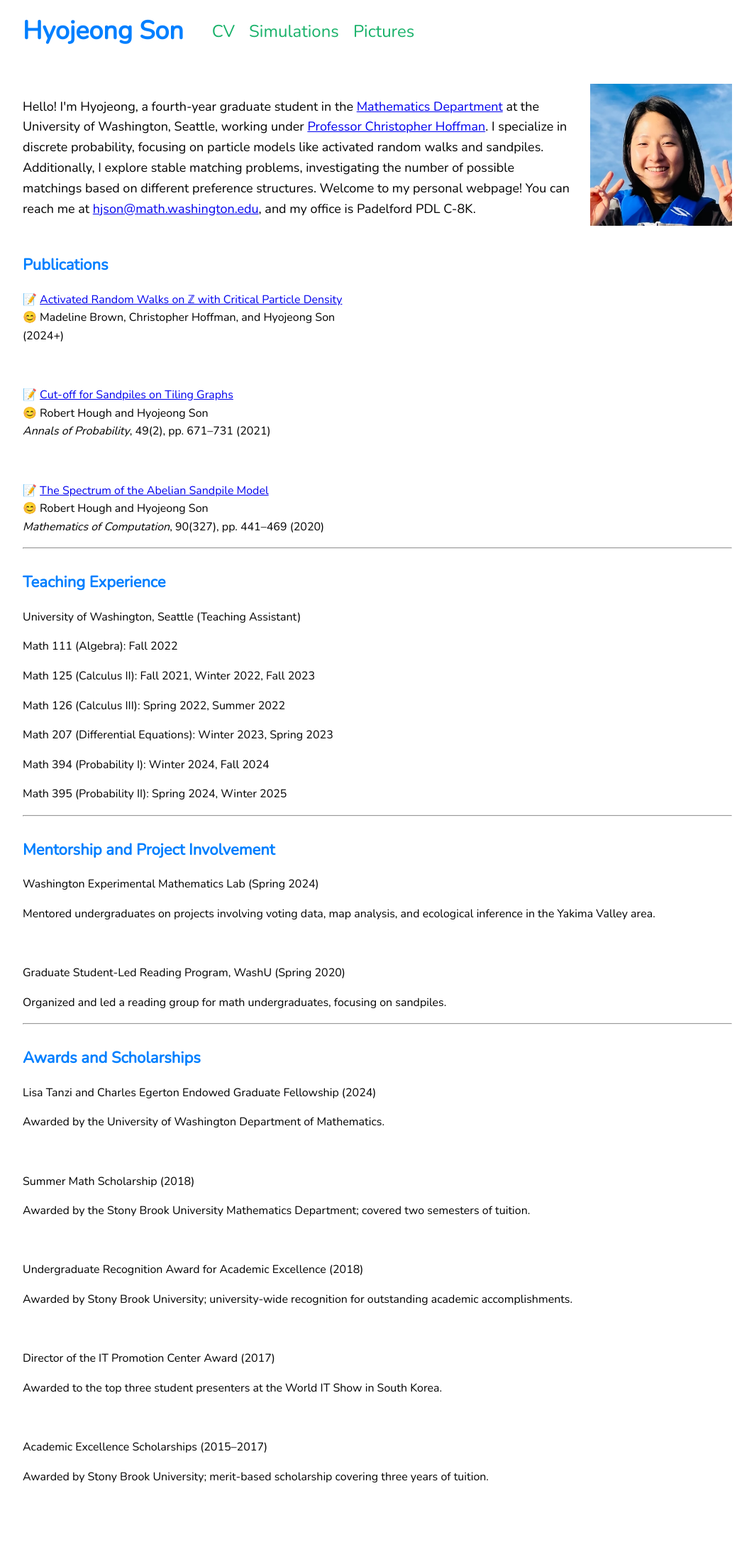
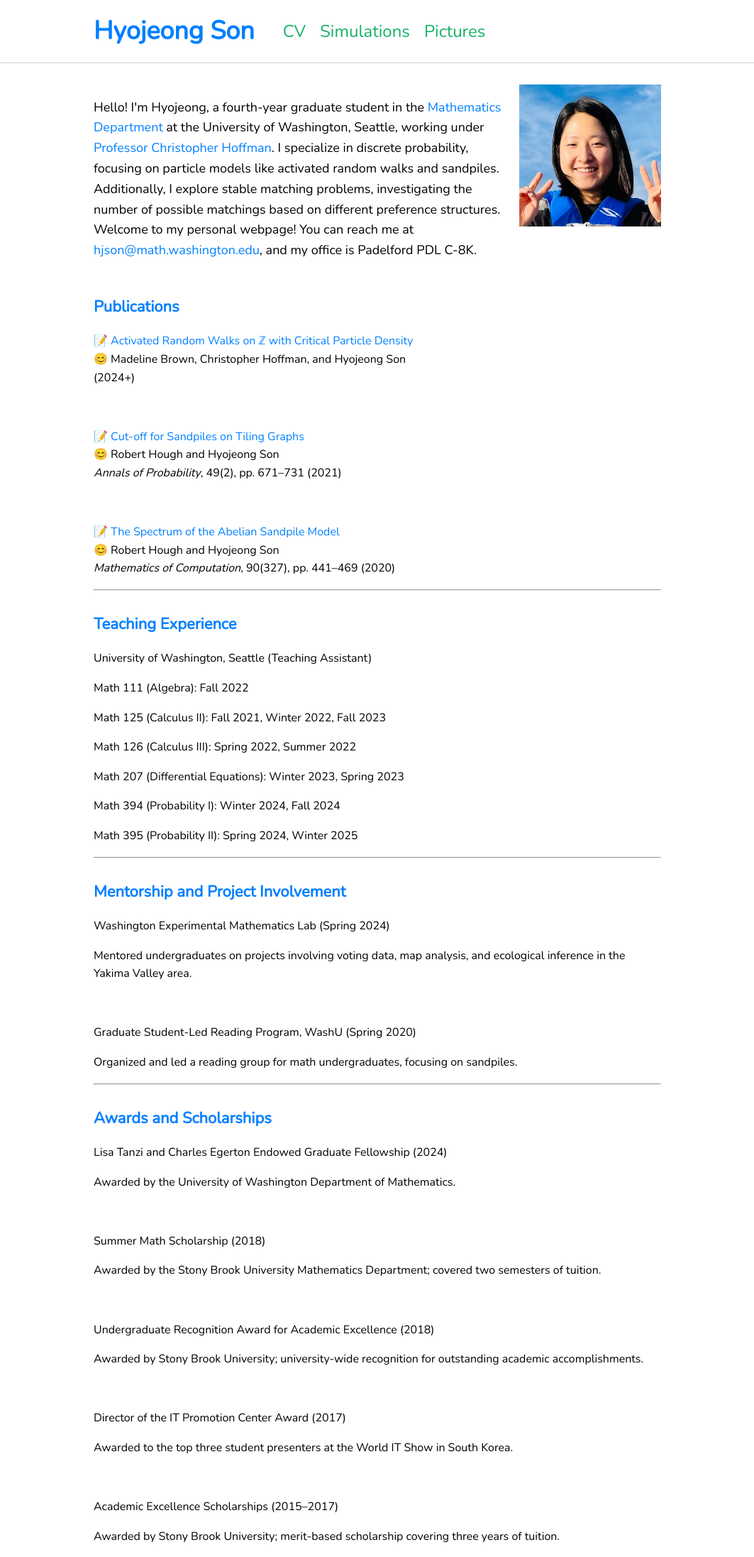
Before and after one commit to hyojeong-son/hyojeong-son.github.io, a Jekyll site: the page built from index.md, in a window 1280 px wide. Shown: the whole page at 71% size, without its empty margins (108-1171 px from the left). Built offline with Jekyll 4.4.1, drawn with Linux system fonts in a browser that asks for light colours; before the commit the page ends 2109 px from its top, so only the background shows below that.

Commit message:
Update style.css

```diff
--- a/assets/css/style.css
+++ b/assets/css/style.css
@@ -11,8 +11,8 @@ body {
 }
 
 .container {
-  width: 80%; /* Reduced width to make content area narrower */
-  max-width: 1000px; /* Reduced max-width */
+  width: 85%; /* Adjusted width for wider margins */
+  max-width: 800px; /* Adjusted max-width */
   margin: auto;
   overflow: hidden;
 }
@@ -21,6 +21,7 @@ header {
   background: #ffffff;
   color: #000000;
   padding: 15px 0;
+  border-bottom: 1px solid #ccc; /* Added horizontal bar */
 }
 
 header a {
@@ -85,7 +86,7 @@ header nav a {
 main h2 {
   color: #007FFF; /* Azure blue color for section headings */
   margin-top: 30px;
-  font-size: 22px; /* Third largest font size for section headings */
+  font-size: 22px; /* Font size for section headings */
   font-weight: bold; /* Bold section titles */
 }
 
@@ -95,8 +96,19 @@ main h3 {
 }
 
 main p,
-main li {
+main li,
+main div {
   font-size: 16px; /* Standard font size for content */
+  font-weight: normal; /* Ensure normal font weight */
+}
+
+main a {
+  color: #007FFF; /* Link color matching your name */
+  text-decoration: none;
+}
+
+main a:hover {
+  text-decoration: underline;
 }
 
 /* Responsive Design */
```
